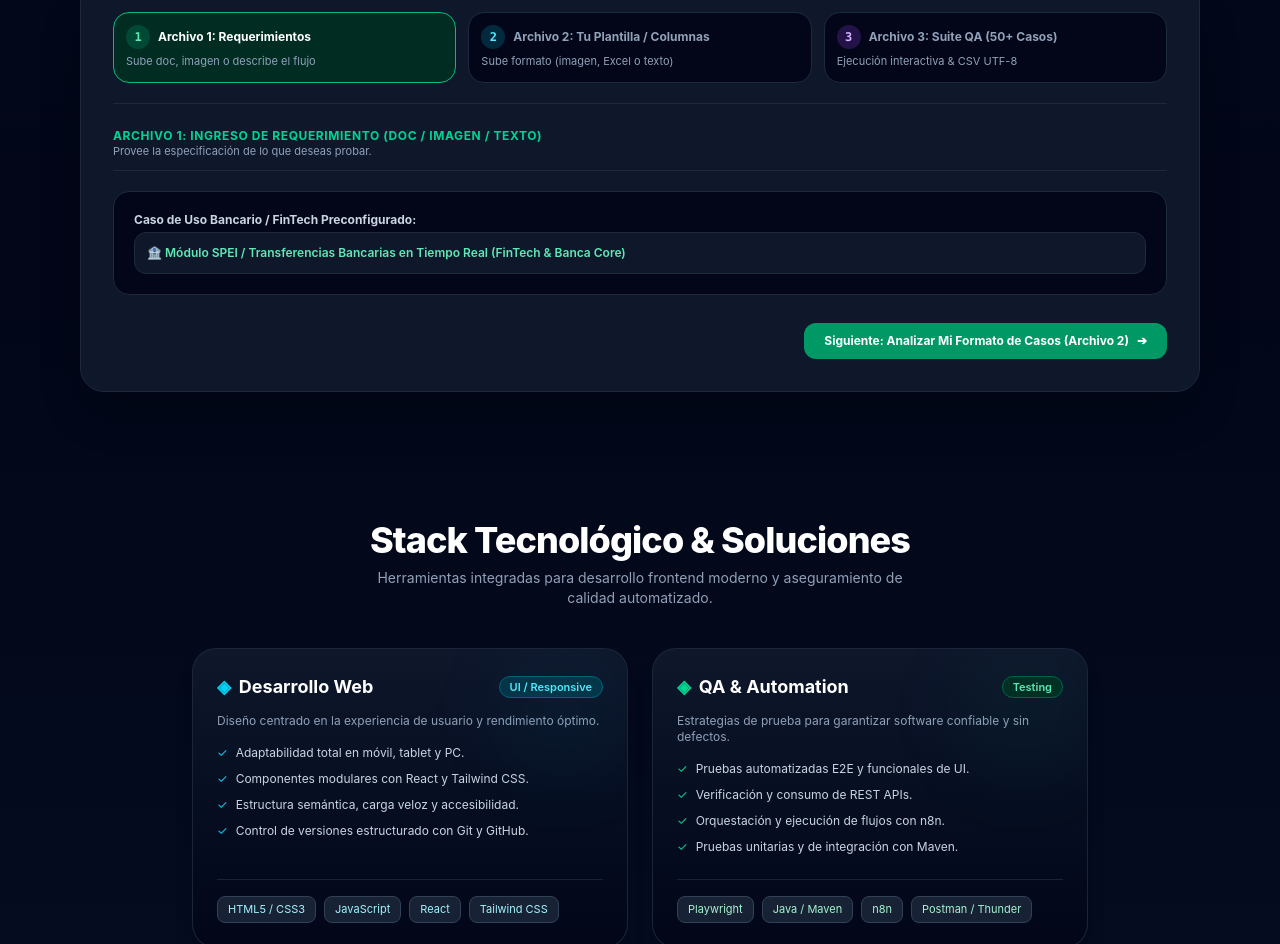
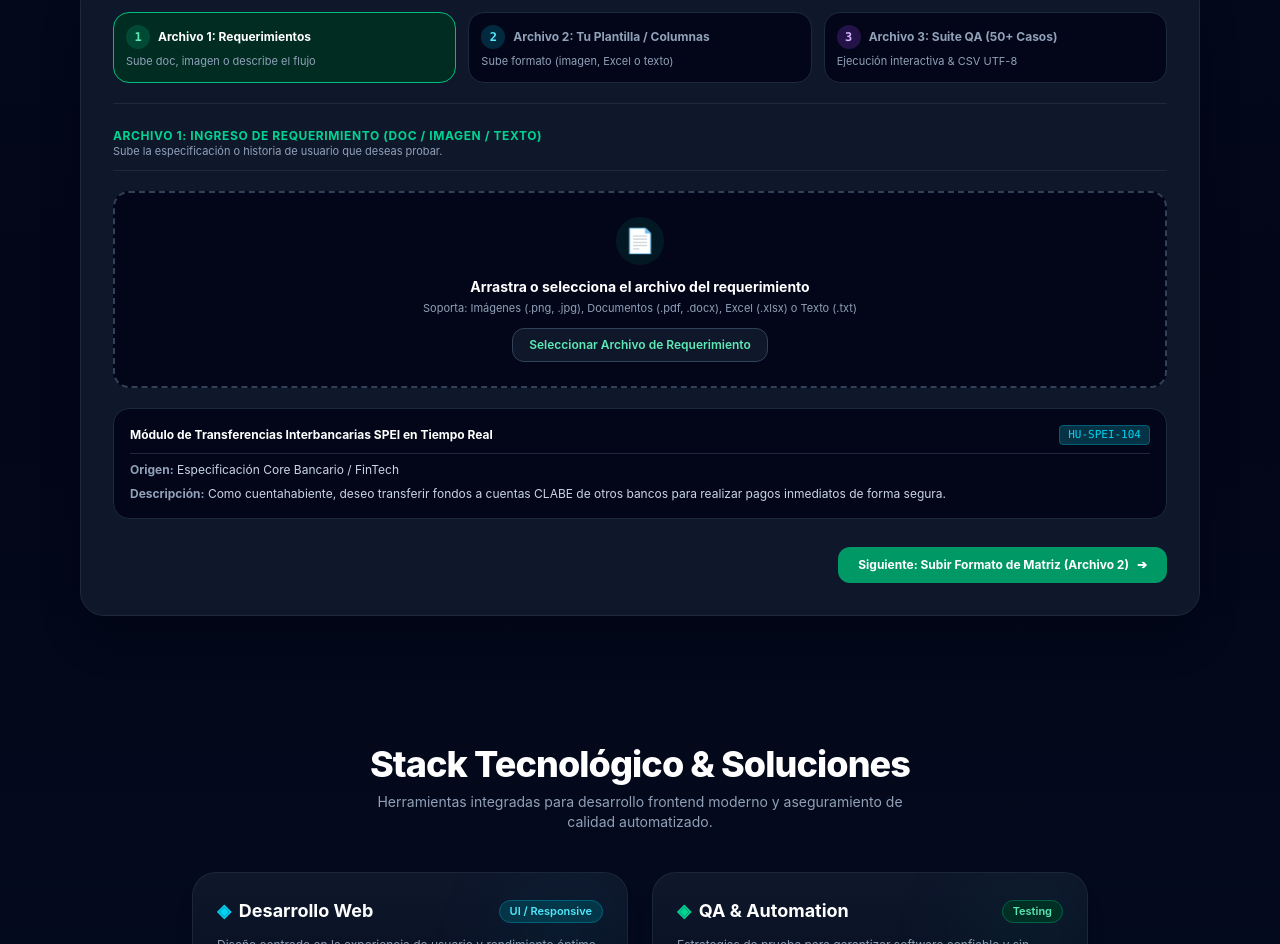
Before and after one commit to hegm840804/portafolio-web, a React (Vite) app: page / in a window 1280 px wide. Shown: the part 1733-2677 px from the top of the page. Built offline with nearby package versions, Linux system fonts and the light colour scheme; the HTML template or start-up script is replaced by a standard one.

Commit message:
feat(qa-studio): restaurar pestanas, lector real de archivos 1 y 2, y suite de 50 casos con test runner

```diff
--- a/src/components/QASuiteStudio.jsx
+++ b/src/components/QASuiteStudio.jsx
@@ -13,7 +13,7 @@ export default function QASuiteStudio({ onOpenContact }) {
   const [procesandoPaso, setProcesandoPaso] = useState(false);
 
   // ARCHIVO 1: REQUERIMIENTOS
-  const [modoEntradaReq, setModoEntradaReq] = useState('ejemplos');
+  const [modoEntradaReq, setModoEntradaReq] = useState('subir');
   const [archivoReqNombre, setArchivoReqNombre] = useState(null);
   const [vistaPreviaReqImg, setVistaPreviaReqImg] = useState(null);
   const [textoLibreReq, setTextoLibreReq] = useState('');
@@ -52,6 +52,47 @@ export default function QASuiteStudio({ onOpenContact }) {
 
   const [nuevaColumna, setNuevaColumna] = useState('');
 
+  // MANEJO DE CARGA DE ARCHIVO 1 (REQUERIMIENTO)
+  const manejarSubidaReq = (e) => {
+    const file = e.target.files[0];
+    if (file) {
+      setArchivoReqNombre(file.name);
+      if (file.type.startsWith('image/')) {
+        const reader = new FileReader();
+        reader.onload = (ev) => setVistaPreviaReqImg(ev.target.result);
+        reader.readAsDataURL(file);
+      } else {
+        setVistaPreviaReqImg(null);
+      }
+      setRequerimiento({
+        idHU: 'DOC-' + file.name.slice(0, 8).toUpperCase(),
+        titulo: 'Requerimiento: ' + file.name,
+        descripcion: `Especificación cargada desde ${file.name} (${(file.size / 1024).toFixed(1)} KB). Analizando flujos transaccionales.`,
+        origen: 'Archivo local (' + file.name + ')',
+        criterios: [
+          'Validación de campos obligatorios y reglas de entrada.',
+          'Verificación de flujos alternos y excepciones en transacciones.',
+          'Comprobación de tiempos de respuesta y consistencia en BD.'
+        ]
+      });
+    }
+  };
+
+  // MANEJO DE CARGA DE ARCHIVO 2 (PLANTILLA / FORMATO)
+  const manejarSubidaFormato = (e) => {
+    const file = e.target.files[0];
+    if (file) {
+      setArchivoFormatoNombre(file.name);
+      if (file.type.startsWith('image/')) {
+        const reader = new FileReader();
+        reader.onload = (ev) => setVistaPreviaFormatoImg(ev.target.result);
+        reader.readAsDataURL(file);
+      } else {
+        setVistaPreviaFormatoImg(null);
+      }
+    }
+  };
+
   // GENERADOR DE 50+ CASOS MASIVOS
   const generarSuiteCompleta = (cantidad) => {
     const areas = ['HP', 'TTF', 'Smoke', 'Concurrencia', 'Seguridad', 'Resiliencia', 'Auditoria'];
@@ -63,21 +104,20 @@ export default function QASuiteStudio({ onOpenContact }) {
         tipo: `Validación ${area} #${i}`,
         categoriaMetrica: area,
         pasosArray: [
-          { num: 1, accion: `Configurar el ambiente y datos iniciales para el escenario ${area} #${i}.`, data: `Param_${i}=Activo | Auth=JWT_Valid`, esperado: 'El sistema inicializa el contexto de prueba sin errores.' },
-          { num: 2, accion: `Ejecutar la transacción principal o vector de prueba para ${area} #${i}.`, data: `Payload_ID: ${i} | Input_Val: OK`, esperado: 'Respuesta conforme a las reglas de negocio del requerimiento.' },
-          { num: 3, accion: 'Verificar la persistencia y trazabilidad de los datos en base de datos.', data: `Query: SELECT * FROM audit WHERE id = ${i}`, esperado: 'Registros inmutables guardados correctamente y logs de auditoría generados.' }
+          { num: 1, accion: `Configurar ambiente para escenario ${area} #${i}.`, data: `Param_${i}=Activo`, esperado: 'Contexto inicializado.' },
+          { num: 2, accion: `Ejecutar transacción de prueba para ${area} #${i}.`, data: `Payload_ID: ${i}`, esperado: 'Respuesta conforme a requerimiento.' },
+          { num: 3, accion: 'Verificar persistencia en base de datos.', data: `Query: SELECT * FROM audit WHERE id = ${i}`, esperado: 'Registros inmutables guardados.' }
         ],
         valores: {
           'ID_Caso': `TC-${area.toUpperCase()}-${i}`,
           'Modulo_Core': `SPEI / Módulo ${area}`,
           'Requerimiento_Asociado': requerimiento.idHU,
-          'Descripcion_Escenario': `Prueba técnica avanzada #${i} enfocada en ${area} para garantizar la resiliencia y calidad del software.`,
+          'Descripcion_Escenario': `Prueba técnica avanzada #${i} enfocada en ${area} para garantizar la calidad del software.`,
           'Tipo_Validacion': `Validación Senior (${area})`,
-          'Precondiciones': `Ambiente configurado, token de sesión activo y servicios core en línea para caso ${i}.`,
-          'Pasos_Detallados': `1. Inicializar contexto ${i}.\n2. Enviar petición.\n3. Validar respuesta HTTP y BD.`,
-          'Valores_Entrada_TestData': `Dataset_ID: ${i} | Input_Param: Test_${i}`,
-          'Comportamiento_Esperado': `El sistema responde con código HTTP 200 y cumple estrictamente con el criterio de aceptación ${i}.`,
-          'Postcondiciones_Persistencia': `Persistencia SQL validada en tablas relacionales para caso ${i}.`,
+          'Precondiciones': `Ambiente configurado y servicios en línea para caso ${i}.`,
+          'Pasos_Detallados': `1. Inicializar contexto ${i}.\n2. Enviar petición.\n3. Validar BD.`,
+          'Valores_Entrada_TestData': `Dataset_ID: ${i}`,
+          'Comportamiento_Esperado': `El sistema responde con HTTP 200 y cumple el criterio ${i}.`,
           'Severidad': i <= 10 ? 'Crítica' : 'Alta',
           'Estado': 'Listo para Ejecución'
         }
@@ -92,7 +132,7 @@ export default function QASuiteStudio({ onOpenContact }) {
   const inicio = (pagina - 1) * casosPorPagina;
   const casosVisibles = suiteCompleta.slice(inicio, inicio + casosPorPagina);
 
-  // ESTADOS DEL TEST RUNNER PASO A PASO
+  // TEST RUNNER PASO A PASO
   const [ejecutorActivo, setEjecutorActivo] = useState(false);
   const [casoEnEjecucion, setCasoEnEjecucion] = useState(null);
   const [pasoActualIdx, setPasoActualIdx] = useState(0);
@@ -493,7 +533,7 @@ export default function QASuiteStudio({ onOpenContact }) {
               </button>
             </div>
 
-            {/* FASE 1 */}
+            {/* FASE 1: SUBIR REQUERIMIENTO (CON LECTOR REAL DE ARCHIVOS) */}
             {pasoMP === 1 && (
               <div className="space-y-5 text-xs">
                 <div className="flex flex-wrap items-center justify-between gap-2 border-b border-slate-800 pb-3">
@@ -501,15 +541,48 @@ export default function QASuiteStudio({ onOpenContact }) {
                     <span className="text-xs font-bold text-emerald-400 uppercase tracking-wider block">
                       Archivo 1: Ingreso de Requerimiento (Doc / Imagen / Texto)
                     </span>
-                    <p className="text-[11px] text-slate-400">Provee la especificación de lo que deseas probar.</p>
+                    <p className="text-[11px] text-slate-400">Sube la especificación o historia de usuario que deseas probar.</p>
                   </div>
                 </div>
 
-                <div className="bg-slate-950 border border-slate-800 rounded-2xl p-5 space-y-3">
-                  <label className="block text-slate-300 font-bold mb-1">Caso de Uso Bancario / FinTech Preconfigurado:</label>
-                  <div className="p-3 bg-slate-900 border border-slate-800 rounded-xl text-emerald-300 font-semibold">
-                    🏦 Módulo SPEI / Transferencias Bancarias en Tiempo Real (FinTech & Banca Core)
+                <div className="bg-slate-950 border-2 border-dashed border-slate-700 hover:border-emerald-500 rounded-2xl p-6 text-center space-y-3 transition">
+                  <div className="h-12 w-12 rounded-full bg-emerald-500/10 text-emerald-400 flex items-center justify-center text-2xl mx-auto">
+                    📄
                   </div>
+                  <div>
+                    <p className="text-sm font-bold text-white">
+                      {archivoReqNombre ? ('Archivo Cargado: ' + archivoReqNombre) : 'Arrastra o selecciona el archivo del requerimiento'}
+                    </p>
+                    <p className="text-[11px] text-slate-400 mt-1">
+                      Soporta: Imágenes (.png, .jpg), Documentos (.pdf, .docx), Excel (.xlsx) o Texto (.txt)
+                    </p>
+                  </div>
+
+                  {vistaPreviaReqImg && (
+                    <div className="max-w-xs mx-auto p-2 bg-slate-900 rounded-xl border border-slate-800">
+                      <img src={vistaPreviaReqImg} alt="Preview Requerimiento" className="rounded-lg max-h-36 mx-auto object-cover" />
+                      <span className="text-[10px] text-emerald-400 block mt-1">✓ Imagen de requerimiento cargada</span>
+                    </div>
+                  )}
+
+                  <label className="inline-block bg-slate-900 hover:bg-slate-800 border border-slate-700 text-emerald-300 font-semibold px-4 py-2 rounded-xl transition cursor-pointer">
+                    Seleccionar Archivo de Requerimiento
+                    <input
+                      type="file"
+                      accept=".png,.jpg,.jpeg,.pdf,.docx,.doc,.xlsx,.xls,.txt"
+                      onChange={manejarSubidaReq}
+                      className="hidden"
+                    />
+                  </label>
+                </div>
+
+                <div className="bg-slate-950 border border-slate-800 rounded-2xl p-4 space-y-2">
+                  <div className="flex justify-between items-center border-b border-slate-800 pb-2">
+                    <span className="font-bold text-white text-xs">{requerimiento.titulo}</span>
+                    <span className="font-mono text-cyan-400 bg-cyan-950 px-2 py-0.5 rounded border border-cyan-800 text-[11px]">{requerimiento.idHU}</span>
+                  </div>
+                  <p className="text-slate-300"><strong className="text-slate-400">Origen:</strong> {requerimiento.origen}</p>
+                  <p className="text-slate-300"><strong className="text-slate-400">Descripción:</strong> {requerimiento.descripcion}</p>
                 </div>
 
                 <div className="flex justify-end pt-2">
@@ -517,14 +590,14 @@ export default function QASuiteStudio({ onOpenContact }) {
                     onClick={() => setPasoMP(2)}
                     className="bg-emerald-600 hover:bg-emerald-500 text-white font-bold text-xs px-5 py-2.5 rounded-xl transition cursor-pointer flex items-center gap-2"
                   >
-                    <span>Siguiente: Analizar Mi Formato de Casos (Archivo 2)</span>
+                    <span>Siguiente: Subir Formato de Matriz (Archivo 2)</span>
                     <span>➔</span>
                   </button>
                 </div>
               </div>
             )}
 
-            {/* FASE 2 */}
+            {/* FASE 2: SUBIR PLANTILLA / FORMATO (CON LECTOR REAL DE ARCHIVOS) */}
             {pasoMP === 2 && (
               <div className="space-y-5 text-xs">
                 <div className="flex flex-wrap items-center justify-between gap-2 border-b border-slate-800 pb-3">
@@ -536,6 +609,37 @@ export default function QASuiteStudio({ onOpenContact }) {
                       Sube tu plantilla y el motor mapeará automáticamente las columnas.
                     </p>
                   </div>
+                </div>
+
+                <div className="bg-slate-950 border-2 border-dashed border-cyan-700/60 hover:border-cyan-400 rounded-2xl p-6 text-center space-y-3 transition">
+                  <div className="h-12 w-12 rounded-full bg-cyan-500/10 text-cyan-400 flex items-center justify-center text-2xl mx-auto">
+                    📊
+                  </div>
+                  <div>
+                    <p className="text-sm font-bold text-white">
+                      {archivoFormatoNombre ? ('Plantilla Cargada: ' + archivoFormatoNombre) : 'Arrastra una captura de tu Excel, documento o plantilla de casos'}
+                    </p>
+                    <p className="text-[11px] text-slate-400 mt-1">
+                      Soporta: Capturas (.png, .jpg), Archivos Excel (.xlsx, .csv), Word (.docx) o Texto
+                    </p>
+                  </div>
+
+                  {vistaPreviaFormatoImg && (
+                    <div className="max-w-xs mx-auto p-2 bg-slate-900 rounded-xl border border-slate-800">
+                      <img src={vistaPreviaFormatoImg} alt="Preview Formato" className="rounded-lg max-h-36 mx-auto object-cover" />
+                      <span className="text-[10px] text-cyan-400 block mt-1">✓ Captura de formato escaneada</span>
+                    </div>
+                  )}
+
+                  <label className="inline-block bg-slate-900 hover:bg-slate-800 border border-slate-700 text-cyan-300 font-semibold px-4 py-2 rounded-xl transition cursor-pointer">
+                    Seleccionar Archivo de Formato
+                    <input
+                      type="file"
+                      accept=".png,.jpg,.jpeg,.xlsx,.xls,.csv,.docx,.doc,.txt"
+                      onChange={manejarSubidaFormato}
+                      className="hidden"
+                    />
+                  </label>
                 </div>
 
                 <div className="bg-slate-950 border border-slate-800 rounded-2xl p-5 space-y-4">
@@ -572,7 +676,7 @@ export default function QASuiteStudio({ onOpenContact }) {
               </div>
             )}
 
-            {/* FASE 3 */}
+            {/* FASE 3: SUITE QA CON 50+ CASOS */}
             {pasoMP === 3 && (
               <div className="space-y-5">
 
@@ -677,9 +781,7 @@ export default function QASuiteStudio({ onOpenContact }) {
           </div>
         )}
 
-        {/* ========================================================================= */}
         {/* PESTAÑA 2: ORQUESTADOR N8N */}
-        {/* ========================================================================= */}
         {pestanaActiva === 'n8n' && (
           <div className="space-y-6">
             <div className="flex flex-col lg:flex-row lg:items-center justify-between gap-4 border-b border-slate-800 pb-6 mb-8">
@@ -737,7 +839,7 @@ export default function QASuiteStudio({ onOpenContact }) {
 
                   <div>
                     <div className="flex justify-between items-center mb-1">
-                      <label className="text-slate-400 font-semibold">Cuerpo JSON (Editable):</label>
+                      <label className="block text-slate-400 font-semibold">Cuerpo JSON (Editable):</label>
                       <span className="text-[10px] text-slate-500 font-mono">application/json</span>
                     </div>
                     <textarea
```
